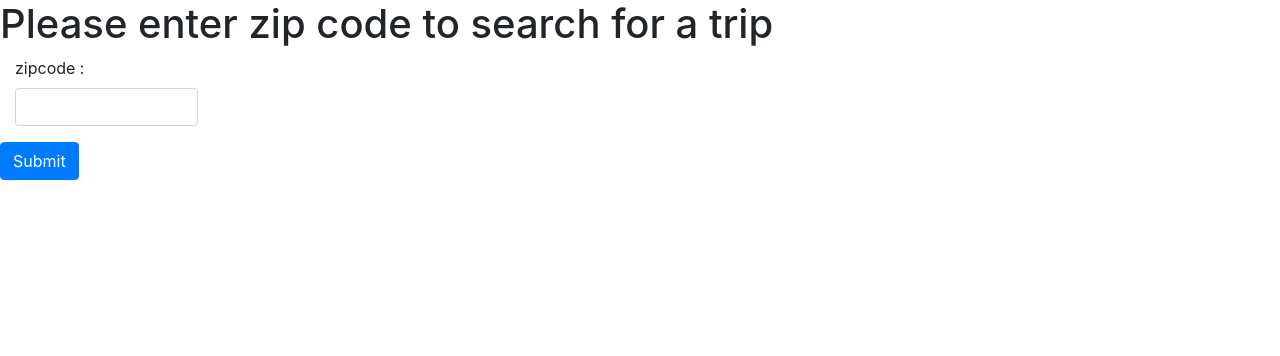
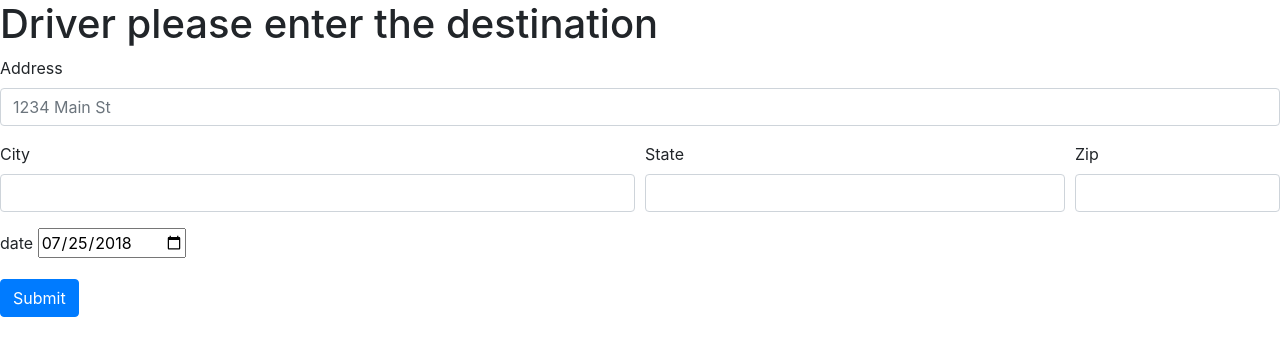
Before and after one commit to geniedavalos/carpool, a Django app: page /passenger in a window 1280 px wide. Shown: the top 356 px of the page. Run offline with Django 3.2, Linux system fonts and the light colour scheme; parts of the project's set-up code (start-up, migrations or seed data) failed here and were passed over; some libraries are stand-ins or nearby versions.

Commit message:
Second commit.

```diff
--- a/carpool/apps/one_app/templates/one_app/passenger.html
+++ b/carpool/apps/one_app/templates/one_app/passenger.html
@@ -9,11 +9,35 @@
 
 </head>
 <body>
-    <h1>Please enter zip code to search for a trip</h1>
-    <form method="post" action="/passenger/search">
+    <h1>Driver please enter the destination</h1>
+    <form class="driver-info" method="post" action="/passenger/process">
+        {% csrf_token %}
+        <div class="form-group">
+            <label for="inputAddress">Address</label>
+            <input type="text"  class="form-control" id="inputAddress" placeholder="1234 Main St" name="street">
+            {%for message in messages %}
+                {%if "invalid_Address" in message.tags %}
+                    <p> {{message}} </p>
+                {%endif%}
+            {%endfor%}
+        </div>
+        <div class="form-row">
+            <div class="form-group col-md-6">
+                <label for="inputCity">City</label>
+                <input type="text" class="form-control" id="inputCity" name="city">
+            </div>
+        <div class="form-group col-md-4">
+            <label for="inputState">State</label>
+            <input type="text" class="form-control" id="state" name="state">
+        </div>
         <div class="form-group col-md-2">
-            <label for="inputZip">zipcode : </label>
-            <input type="text" class="form-control" id="inputZip">
+            <label for="inputZip">Zip</label>
+            <input type="text" class="form-control" id="inputZip" name="zipcode">
+        </div>
+        <div class="form-group col-md-2">
+            <label for="inputZip">date</label>
+            <input type="date" id="start" name="date" value="2018-07-25">
+        </div>
         </div>
         <button type="submit" class="btn btn-primary">Submit</button>
     </form>
--- a/carpool/apps/one_app/urls.py
+++ b/carpool/apps/one_app/urls.py
@@ -10,6 +10,9 @@ urlpatterns = [
     url(r'^driver_add_departure$', views.driver_add_departure),
     url(r'^driver_add_departure/process$', views.driver_add_departure_process),
     url(r'^driver_add_arrival$', views.driver_add_arrival),
+    url(r'^driver_add_arrival/process$', views.driver_add_arrival_process),
+    url(r'^driver_summary$', views.driver_summary),
     url(r'^passenger$', views.passenger),
+    url(r'^passenger/process$', views.passenger_process),
 
 ]
--- a/carpool/apps/one_app/views.py
+++ b/carpool/apps/one_app/views.py
@@ -1,12 +1,14 @@
 from django.shortcuts import render, HttpResponse, redirect
 import bcrypt
-from .models import Users, From, To
+from .models import User, From, To
 from django.contrib import messages
 from smartystreets_python_sdk import StaticCredentials, exceptions, ClientBuilder
 from smartystreets_python_sdk.us_street import Lookup
-from datetime import datetime
-
-
+from pytz import timezone
+from geopy.geocoders import Nominatim
+from geopy.distance import geodesic
+from math import cos, asin, sqrt
+import requests
 def index(request):
     return render(request,"one_app/introduction.html")
 
@@ -16,13 +18,13 @@ def login_registration(request):
 
 
 def register(request):
-    errors = Users.objects.basic_validator(request.POST)
+    errors = User.objects.basic_validator(request.POST)
     if len(errors) > 0:
         for key, value in errors.items():
             messages.error(request, value, extra_tags=key)
         return redirect('/login_registration')
     else:
-        check_user_email = Users.objects.filter(email = request.POST['email'])
+        check_user_email = User.objects.filter(email = request.POST['email'])
 
         if len(check_user_email)>0:
             messages.error(request, 'email already exist', extra_tags='email')
@@ -32,14 +34,14 @@ def register(request):
             email = request.POST['email']
             last_name = request.POST['last_name']
             password = bcrypt.hashpw(request.POST['password1'].encode(), bcrypt.gensalt())
-            user = Users.objects.create(first_name=first_name, email=email, last_name=last_name, password=password)
+            user = User.objects.create(first_name=first_name, email=email, last_name=last_name, password=password)
             request.session['user_id'] = user.id
             return redirect(f"/driver_or_passenger")
 
 
 
 def login(request):
-    user = Users.objects.filter(email=request.POST['login_email'])
+    user = User.objects.filter(email=request.POST['login_email'])
     if user:
         if bcrypt.checkpw(request.POST['login_password'].encode(), user[0].password.encode()):
             request.session['user_id']=user[0].id
@@ -49,7 +51,7 @@ def login(request):
         return redirect('/login_registration')
 
 def driver_or_passenger(request):
-    user_name = Users.objects.get(id=request.session['user_id'])
+    user_name = User.objects.get(id=request.session['user_id'])
     print(user_name)
     return render(request, "one_app/driver_or_passenger.html")
 
@@ -58,37 +60,102 @@ def driver_add_departure(request):
 
 
 def driver_add_departure_process(request):
-    address ={
-        'street':request.POST['street'],
+    address = {
+        'street': request.POST['street'],
         'city': request.POST['city'],
         'state': request.POST['state'],
         'zipcode': request.POST['zipcode'],
-        'time' : request.POST['time']     }
-
-    # result = test_address(address)
-    #
-    # if result == False:
-    #     messages.error(request, 'Invalid address', extra_tags='invalid_Address')
-    #     return redirect('/driver_add_departure')
-    # if result == True:
-    #     new_departure = Users.objects.create(street=address['street'], city=email, state=last_name, time=time)
-    result=address['time']
-    result1=datetime.result.strftime('%Y-%m-%dT%H:%M:%S')
-
-    myDate = datetime.now()
-
-    return HttpResponse(result1)
-    # return redirect(request, "one_app/driver_add_arrival.html")
-
+        'driver': request.session['user_id'],
+        'time': request.POST['time'],
+        'date' : request.POST['date']
+    }
+    driver=User.objects.get(id=request.session['user_id'])
+    #result = test_address(address)
+    result=True   # temporary remove when deploy
+    if result == False:
+        messages.error(request, 'Invalid address', extra_tags='invalid_Address')
+        return redirect('/driver_add_departure')
+    if result == True:
+        new_departure = From.objects.create(street=address['street'], city=address['city'], state=address['state'], driver=driver, date=address['date'], time=address['time'])
+        request.session['trip_id']=new_departure.id
+        return redirect("/driver_add_arrival")
 
 
 def driver_add_arrival(request):
+    return render(request, "one_app/driver_add_arrival.html")
 
-    return render(request, "one_app/driver_add_arrival.html")
+
+def driver_add_arrival_process(request):
+    address = {
+        'street': request.POST['street'],
+        'city': request.POST['city'],
+        'state': request.POST['state'],
+        'zipcode': request.POST['zipcode'],
+        'duration': request.POST['duration'],
+        'price': request.POST['price']
+    }
+    #result = test_address(address)
+    result=True
+    if result == False:
+        messages.error(request, 'Invalid address', extra_tags='invalid_Address')
+        return redirect('/driver_add_arrival')
+    if result == True:
+        depart=From.objects.get(id=request.session['trip_id'])
+
+        a=To.objects.create(from_where=depart,street=address['street'], city=address['city'],zipcode=address['zipcode'], state=address['state'],  price=address['price'],  estimate_time_arrival=address['duration'])
+        return redirect(f'/driver_summary')
+
+
+def driver_summary(request):
+    context = {
+    	'summary1' : From.objects.get(id=request.session['trip_id']),
+        'summary2' : To.objects.get(from_where=request.session['trip_id'])
+    }
+    return render(request, "one_app/driver_summary.html", context)
 
 
 def passenger(request):
     return render(request, "one_app/passenger.html")
+
+
+def passenger_process(request):
+    address = {
+        'street': request.POST['street'],
+        'city': request.POST['city'],
+        'state': request.POST['state'],
+        'zipcode': request.POST['zipcode'],
+    }
+    # result = test_address(address)
+    # result=True
+    # if result == False:
+    #     messages.error(request, 'Invalid address', extra_tags='invalid_Address')
+    #     return redirect('/passenger')
+    # if result == True:
+    #     return HttpResponse('hahahah')
+    results = From.objects.filter(date=request.POST['date'])
+    print(results)
+    locations=[]
+    for i in range (0,len(results)):
+        location = results[i].to.street+' '+results[i].to.city
+        response = requests.get(f'https://maps.googleapis.com/maps/api/geocode/json?address={location}&key=AIzaSyBHat7GUB_7DzbenFgIYvgxlyjvbnG19-o')
+        resp_json_payload = response.json()
+        result1=(resp_json_payload['results'][0]['geometry']['location'])
+        locations.append({
+                'lat':result1['lat'],
+                'lng':result1['lng']
+        })
+    print(locations)
+    input = request.POST['street']+' '+ request.POST['city']
+    response = requests.get(f'https://maps.googleapis.com/maps/api/geocode/json?address={input}&key=AIzaSyBHat7GUB_7DzbenFgIYvgxlyjvbnG19-o')
+    resp_json_payload = response.json()
+    result=(resp_json_payload['results'][0]['geometry']['location'])
+    content={
+        'lat':result['lat'],
+        'lng':result['lng'],
+        'locations':locations
+    }
+    print(content)
+    return render(request, "one_app/passenger_temp.html", content)
 
 
 def test_address(address):
```
Also changed, not shown: carpool/apps/one_app/models.py (+9 -6 lines), carpool/apps/one_app/templates/one_app/driver_add_arrival.html (+16 -10 lines), carpool/apps/one_app/templates/one_app/driver_add_departure.html (+8 -4 lines), carpool/apps/one_app/templates/one_app/driver_summary.html (added, +20 -0 lines), carpool/apps/one_app/templates/one_app/passenger_temp.html (added, +136 -0 lines), carpool/apps/one_app/migrations/0001_initial.py, carpool/db.sqlite3.
